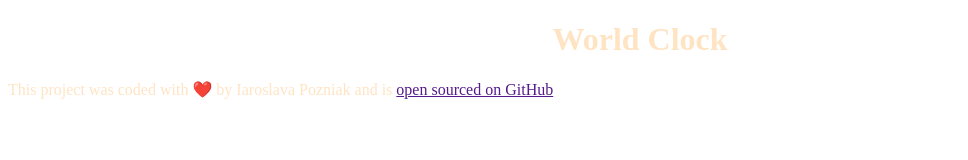
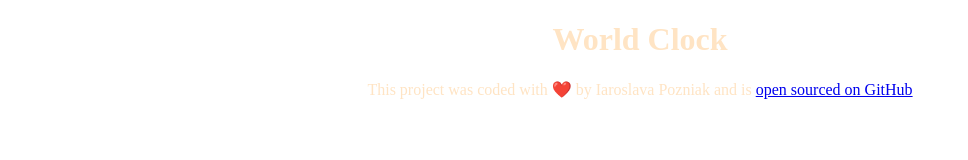
Before and after one commit to ladyyasita/world-clock, a plain HTML site: page index.html in a window 1280 px wide. Shown: the whole page, without its empty margins (0-968 px from the left). Drawn offline with Linux system fonts and the light colour scheme.

Commit message:
added link to the github

```diff
--- a/css/style.css
+++ b/css/style.css
@@ -4,3 +4,6 @@ body {
 h1 {
   text-align: center;
 }
+footer {
+  text-align: center;
+}
--- a/index.html
+++ b/index.html
@@ -11,7 +11,9 @@
     <h1>World Clock</h1>
     <footer>
       This project was coded with ❤️ by Iaroslava Pozniak and is
-      <a href="" target="_blank"> open sourced on GitHub</a>
+      <a href="https://world-clock-project-ip.netlify.app/" target="_blank">
+        open sourced on GitHub</a
+      >
     </footer>
     <script src="javascript/index.js"></script>
   </body>
```
